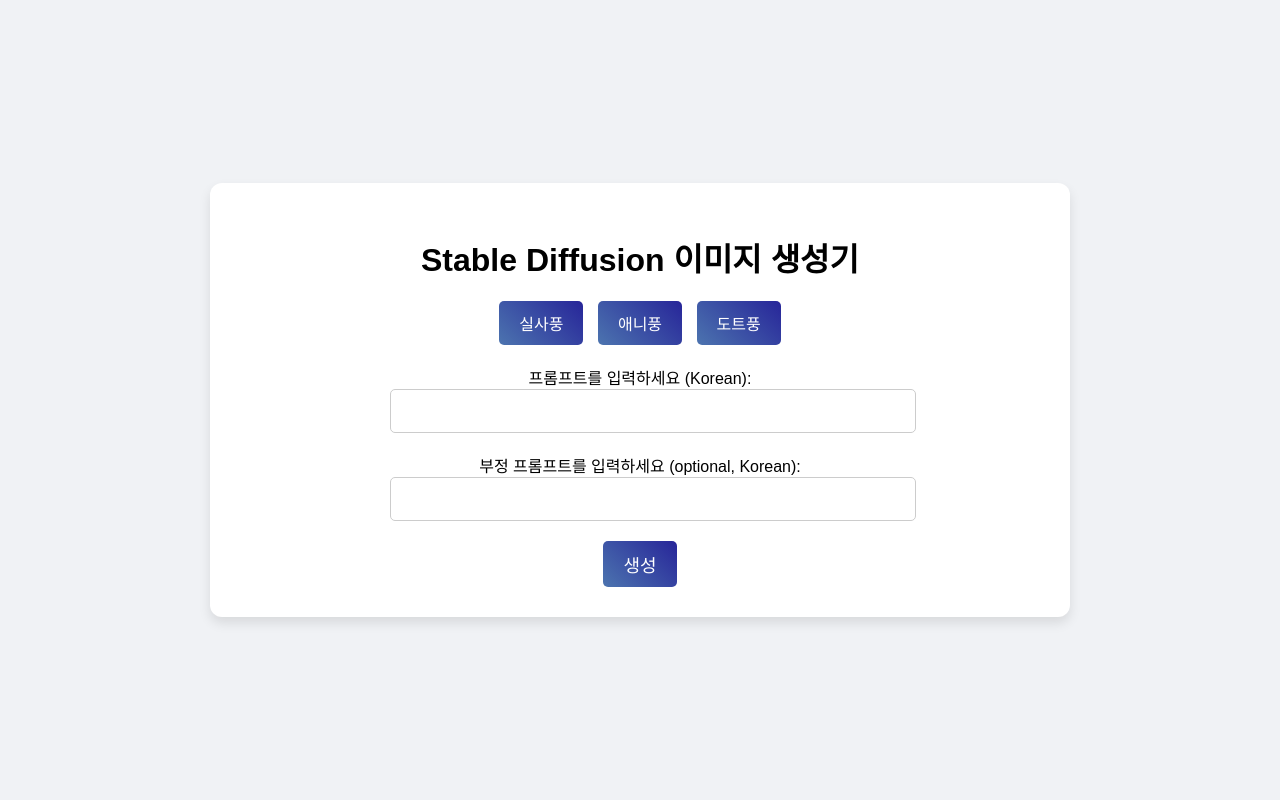
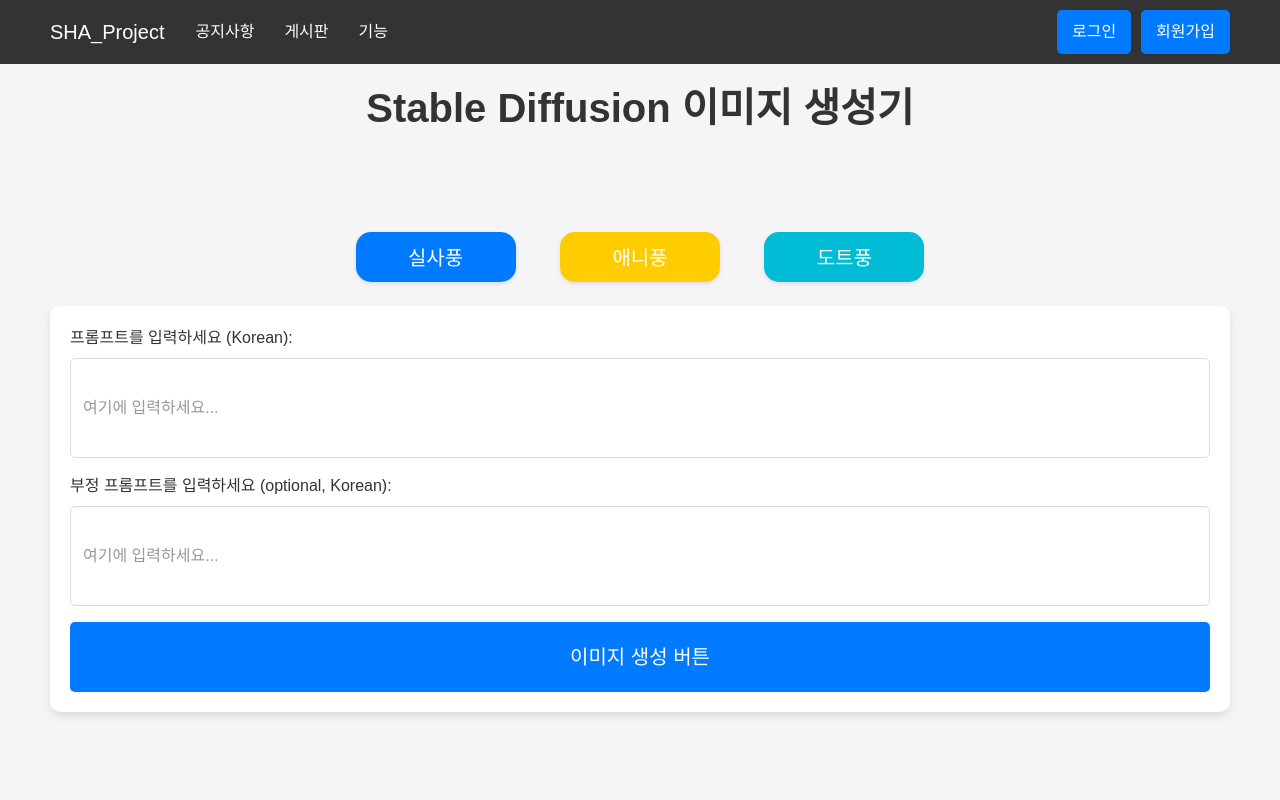
Before and after one commit to loremtho/SHA_Project, a Django app: page / in a window 1280 px wide. Run offline with Django 4.2, Linux system fonts and the light colour scheme.

Commit message:
모델 변경 완료, html 추가 수정중

```diff
--- a/mysite/imagegen/templates/imagegen/generate.html
+++ b/mysite/imagegen/templates/imagegen/generate.html
@@ -60,11 +60,11 @@
                 neg_text = "(worst quality, low quality:1.4), lowres, bad anatomy, bad hands, mutation, text, error,negative_hand Negative Embedding,verybadimagenegative_v1.3, missing fingers, extra digit, fewer digits, cropped, normal quality, jpeg artifacts, signature, watermark, username, blurry, artist name, (ugly:2.8)";
                 pos_text = "masterpiece, best quality, newest, safe";
             } else if (style === 'pixel') {
-                modelId = "pixel-model-id";
-                numSteps = 75;
-                scale = 5;
-                neg_text = "";  // 필요한 경우 설정
-                pos_text = "";  // 필요한 경우 설정
+                modelId = "stabilityai/stable-diffusion-xl-base-1.0";
+                numSteps = 8;
+                scale = 1.5;
+                neg_text = "3d render, realistic";  // 필요한 경우 설정
+                pos_text = "pixel art, masterpiece, best quality";  // 필요한 경우 설정
             }
 
             // 스타일 설정을 로컬 스토리지에 저장
--- /dev/null
+++ b/mysite/imagegen/templates/imagegen/generate3.html
@@ -0,0 +1,127 @@
+<!DOCTYPE html>
+<html lang="ko">
+<head>
+    <meta charset="UTF-8">
+    <meta name="viewport" content="width=device-width, initial-scale=1.0">
+    <title>Stable Diffusion 이미지 생성기</title>
+    {% load static %}
+    <link rel="stylesheet" href="https://cdn.jsdelivr.net/npm/bootstrap@5.3.3/dist/css/bootstrap.min.css">
+    <link rel="stylesheet" href="{% static 'css/styles2.css' %}">
+</head>
+<body>
+    <nav class="navbar">
+        <div class="container">
+            <div class="navbar-brand">
+                <span>SHA_Project</span>
+            </div>
+            <div class="nav-links">
+                <div class="nav-item"><a href="#">공지사항</a></div>
+                <div class="nav-item"><a href="#">게시판</a></div>
+                <div class="nav-item"><a href="#">기능</a></div>
+            </div>
+            <div class="nav-buttons">
+                <button class="btn">로그인</button>
+                <button class="btn">회원가입</button>
+            </div>
+        </div>
+    </nav>
+
+    <div class="container mt-4" style="padding-top: 60px;">
+        <h1>Stable Diffusion 이미지 생성기</h1>
+
+        <div class="button-container text-center mb-4">
+            <button id="realismButton" type="button" class="style-button realism" onclick="setStyle('realism')">실사풍</button>
+            <button id="animeButton" type="button" class="style-button anime" onclick="setStyle('anime')">애니풍</button>
+            <button id="pixelButton" type="button" class="style-button pixel" onclick="setStyle('pixel')">도트풍</button>
+        </div>
+
+        <form method="POST" class="prompt-form" onsubmit="showLoader()">
+            {% csrf_token %}
+            <input type="hidden" id="model_id" name="model_id">
+            <input type="hidden" id="num_inference_steps" name="num_inference_steps">
+            <input type="hidden" id="guidance_scale" name="guidance_scale">
+            <input type="hidden" id="neg_text" name="neg_text">
+            <input type="hidden" id="pos_text" name="pos_text">
+
+            <div class="mb-3">
+                <label for="prompt" class="form-label">프롬프트를 입력하세요 (Korean):</label>
+                <input type="text" id="prompt" name="prompt" class="form-control" required placeholder="여기에 입력하세요...">
+            </div>
+            <div class="mb-3">
+                <label for="negative_prompt" class="form-label">부정 프롬프트를 입력하세요 (optional, Korean):</label>
+                <input type="text" id="negative_prompt" name="negative_prompt" class="form-control" placeholder="여기에 입력하세요...">
+            </div>
+            <button type="submit" class="generate-button">이미지 생성 버튼</button>
+        </form>
+
+        <!-- 로딩 스피너 -->
+        <div class="loader" id="loader"></div>
+
+        {% if image_url %}
+            <div class="image-container text-center mt-4">
+                <h2>생성된 이미지:</h2>
+                <img src="{{ MEDIA_URL }}{{ image_url }}" alt="Generated Image" class="img-fluid">
+            </div>
+        {% endif %}
+    </div>
+
+    <script src="https://cdn.jsdelivr.net/npm/bootstrap@5.3.3/dist/js/bootstrap.bundle.min.js"></script>
+    <script>
+        function setStyle(style) {
+            // 버튼 초기화
+            document.querySelectorAll('.button-container .style-button').forEach(button => {
+                button.classList.remove('active');
+            });
+
+            // 스타일 설정
+            let modelId, numSteps, scale, neg_text, pos_text;
+
+            if (style === 'realism') {
+                modelId = "SG161222/Realistic_Vision_V6.0_B1_noVAE";
+                numSteps = 20;
+                scale = 7;
+                neg_text = "deformed iris, deformed pupils, semi-realistic, cgi, 3d, render, sketch, cartoon, drawing, anime, text, cropped, out of frame, worst quality, low quality, jpeg artifacts, ugly, duplicate, morbid, mutilated, extra fingers, mutated hands, poorly drawn hands, poorly drawn face, mutation, deformed, blurry, dehydrated, bad anatomy, bad proportions, extra limbs, cloned face, disfigured, gross proportions, malformed limbs, missing arms, missing legs, extra arms, extra legs, fused fingers, too many fingers, long neck";
+                pos_text = "masterpiece, best quality, photo-realistic, realistic, highly detailed, natural lighting, cinematic";
+                document.getElementById('realismButton').classList.add('active');
+            } else if (style === 'anime') {
+                modelId = "eienmojiki/Anything-XL";
+                numSteps = 20;
+                scale = 7;
+                neg_text = "(worst quality, low quality:1.4), lowres, bad anatomy, bad hands, mutation, text, error,negative_hand Negative Embedding,verybadimagenegative_v1.3, missing fingers, extra digit, fewer digits, cropped, normal quality, jpeg artifacts, signature, watermark, username, blurry, artist name, (ugly:2.8)";
+                pos_text = "masterpiece, best quality, newest, safe";
+                document.getElementById('animeButton').classList.add('active');
+            } else if (style === 'pixel') {
+                modelId = "stabilityai/stable-diffusion-xl-base-1.0";
+                numSteps = 8;
+                scale = 1.5;
+                neg_text = "3d render, realistic";
+                pos_text = "pixel art, masterpiece, best quality";
+                document.getElementById('pixelButton').classList.add('active');
+            }
+
+            // 스타일 설정을 로컬 스토리지에 저장
+            localStorage.setItem('model_id', modelId);
+            localStorage.setItem('num_inference_steps', numSteps);
+            localStorage.setItem('guidance_scale', scale);
+            localStorage.setItem('neg_text', neg_text);
+            localStorage.setItem('pos_text', pos_text);
+        }
+
+        function applyStyleSettings() {
+            // 로컬 스토리지에서 값을 가져와서 폼의 hidden input 필드에 설정
+            document.getElementById('model_id').value = localStorage.getItem('model_id') || '';
+            document.getElementById('num_inference_steps').value = localStorage.getItem('num_inference_steps') || '';
+            document.getElementById('guidance_scale').value = localStorage.getItem('guidance_scale') || '';
+            document.getElementById('neg_text').value = localStorage.getItem('neg_text') || '';
+            document.getElementById('pos_text').value = localStorage.getItem('pos_text') || '';
+        }
+
+        function showLoader() {
+            document.getElementById('loader').style.display = 'block';
+        }
+
+        // 페이지 로드 시 스타일 설정 적용
+        document.addEventListener('DOMContentLoaded', applyStyleSettings);
+    </script>
+</body>
+</html>
--- a/mysite/imagegen/views.py
+++ b/mysite/imagegen/views.py
@@ -16,16 +16,18 @@ def image_generate_view(request):
         pos_text = request.POST.get('pos_text', "")
 
         # 한글 설명을 영어로 번역
+        # english_text = str(pos_text)
+        # english_text += " " + translate_to_english(prompt)
         english_text = translate_to_english(prompt)
         english_text += " " + str(pos_text)  # pos_text 추가
+
 
         if negative_prompt:
             negative_english_text = translate_to_english(negative_prompt)
             # 만약 모델 별 전용 부정 프롬프트가 있다면
             if neg_text:
                 # 부정 프롬프트에 추가해줌
-                # negative_english_text += " " + str(neg_text)  # neg_text 추가
-                neg_text += " " + negative_english_text
+                negative_english_text += " " + str(neg_text)  # neg_text 추가
         else:
             negative_english_text = str(neg_text)
 
@@ -45,6 +47,6 @@ def image_generate_view(request):
         image_filename = sorted(os.listdir(image_folder))[-1]  # 가장 최근 생성된 이미지 선택
         image_url = os.path.join(image_folder, image_filename)
 
-        return render(request, 'imagegen/generate.html', {'image_url': image_url})
+        return render(request, 'imagegen/generate3.html', {'image_url': image_url})
 
-    return render(request, 'imagegen/generate.html')
+    return render(request, 'imagegen/generate3.html')
--- /dev/null
+++ b/mysite/static/css/styles2.css
@@ -0,0 +1,213 @@
+/* 기본 리셋 및 폰트 설정 */
+body {
+    margin: 0;
+    font-family: Pretendard Medium, sans-serif;
+    color: #333;
+    background-color: #f5f5f7;
+}
+
+/* Navbar 스타일 */
+.navbar {
+    background-color: #333;
+    padding: 0px 20px;
+    color: #fff;
+    position: fixed;
+    width: 100%;
+    top: 0;
+    left: 0;
+    z-index: 1000;
+}
+
+.navbar .navbar-brand span {
+    color: #ffffff; /* 글씨 색상 설정 (예: 흰색) */
+    font-size: 1.25rem; /* 폰트 크기 조정 */
+    font-weight: 400; /* 폰트 두께 조정 */
+}
+
+.navbar .container {
+    display: flex;
+    justify-content: center;
+    align-items: center;
+    max-width: 1200px; /* 원하는 최대 너비 설정 */
+    margin: 0 auto;
+}
+
+.navbar .nav-links {
+    display: flex;
+    align-items: center;
+    flex-grow: 1;
+}
+
+.navbar .nav-links .nav-item {
+    margin: 0 15px;
+}
+
+.navbar .nav-links .nav-item a {
+    color: #fff;
+    text-decoration: none;
+    font-weight: 500;
+}
+
+.navbar .nav-links .nav-item a:hover {
+    text-decoration: underline;
+}
+
+.navbar .nav-buttons {
+    display: flex;
+    align-items: center;
+}
+
+.navbar .nav-buttons .btn {
+    color: #fff;
+    background-color: #007aff;
+    border: none;
+    border-radius: 5px;
+    padding: 10px 15px;
+    margin-left: 10px;
+    cursor: pointer;
+    transition: background-color 0.3s;
+}
+
+.navbar .nav-buttons .btn:hover {
+    background-color: #0051a8;
+}
+
+/* 컨테이너 및 기본 스타일 */
+.container {
+    max-width: 1200px;
+    margin-top: 10px;
+    padding: 10px;
+}
+
+h1 {
+    font-size: 2.5rem;
+    font-weight: 600;
+    color: #333;
+    margin-bottom: 100px;
+    text-align: center;
+}
+
+.button-container {
+    margin-bottom: 50px;
+}
+
+/* 기본 버튼 스타일 */
+.style-button {
+    display: inline-block;
+    width: 160px;
+    height: 50px;
+    border: none;
+    border-radius: 15px;
+    cursor: pointer;
+    font-size: 20px;
+    color: #fff;
+    text-align: center;
+    line-height: 50px;
+    font-weight: 5000;
+    transition: background-color 0.3s, box-shadow 0.3s, transform 0.2s;
+    margin: 0 20px;
+    /*background-color: #007aff; /* 기본 버튼 색상 */
+    box-shadow: 0 2px 4px rgba(0, 0, 0, 0.1);
+}
+
+/* 활성화된 버튼 스타일 */
+.style-button.active {
+    background-color: #d2e6fc; /* 활성화된 버튼 색상 */
+    color: #333; /* 활성화된 버튼 글씨 색상 */
+    box-shadow: 0 4px 6px rgba(0, 0, 0, 0.2); /* 활성화된 버튼 그림자 */
+}
+
+/* 버튼 마우스 오버 상태 */
+.style-button:hover {
+    background-color: #0051a8; /* 마우스를 올렸을 때 색상 */
+    box-shadow: 0 8px 16px rgba(0, 0, 0, 0.2); /* 마우스를 올렸을 때 그림자 */
+}
+
+/* 버튼 클릭 시 상태 */
+.style-button:active {
+    background-color: #003d7a; /* 클릭했을 때 색상 */
+    transform: scale(0.95); /* 클릭 시 버튼 크기 약간 축소 */
+}
+
+/* 각 버튼의 색상 설정 */
+.style-button.realism {
+    background-color: #007aff; /* Blue */
+}
+
+.style-button.anime {
+    background-color: #ffcc00; /* Yellow */
+}
+
+.style-button.pixel {
+    background-color: #00bcd4; /* Teal */
+}
+
+
+
+.prompt-form {
+    background: #fff;
+    border-radius: 10px;
+    padding: 20px;
+    box-shadow: 0 4px 8px rgba(0, 0, 0, 0.1);
+}
+
+.prompt-form .form-label {
+    font-weight: 500;
+}
+
+.prompt-form .form-control {
+    border-radius: 5px;
+    border: 1px solid #ddd;
+    height: 100px; /* 세로 길이 늘리기 */
+}
+
+.prompt-form .form-control::placeholder {
+    color: #999;
+}
+
+.generate-button {
+    width: 100%;
+    padding: 20px;
+    font-size: 20px;
+    color: #fff;
+    background-color: #007aff; /* Button color */
+    border: none;
+    border-radius: 5px;
+    cursor: pointer;
+    transition: background-color 0.3s;
+}
+
+.generate-button:hover {
+    background-color: #0051a8;
+}
+
+.image-container {
+    text-align: center;
+    margin-top: 30px;
+}
+
+.image-container img {
+    max-width: 100%;
+    border-radius: 10px;
+    box-shadow: 0 4px 8px rgba(0, 0, 0, 0.1);
+}
+
+.loader {
+    display: none; /* 기본적으로 숨김 */
+    position: fixed;
+    left: 50%;
+    top: 50%;
+    transform: translate(-50%, -50%);
+    border: 16px solid #f3f3f3; /* 배경 색상 */
+    border-top: 16px solid #007aff; /* 로딩 스피너 색상 */
+    border-radius: 50%;
+    width: 120px;
+    height: 120px;
+    animation: spin 2s linear infinite;
+}
+
+/* 로딩 스피너 회전 애니메이션 */
+@keyframes spin {
+    0% { transform: rotate(0deg); }
+    100% { transform: rotate(360deg); }
+}
```
Also changed, not shown: mysite/imagegen/connectStable.py (+7 -3 lines), mysite/imagegen/templates/imagegen/generate2.html (added, +44 -0 lines), mysite/media/picture/20240813150109.png (deleted), mysite/media/picture/20240813161138.png (deleted), mysite/media/picture/20240813165045.png (deleted), mysite/media/picture/20240814153305.png (deleted), mysite/media/picture/20240819142031.png (deleted), mysite/media/picture/20240819142135.png (deleted), mysite/media/picture/20240819143841.png (deleted), mysite/static/js/scripts.js (added).
